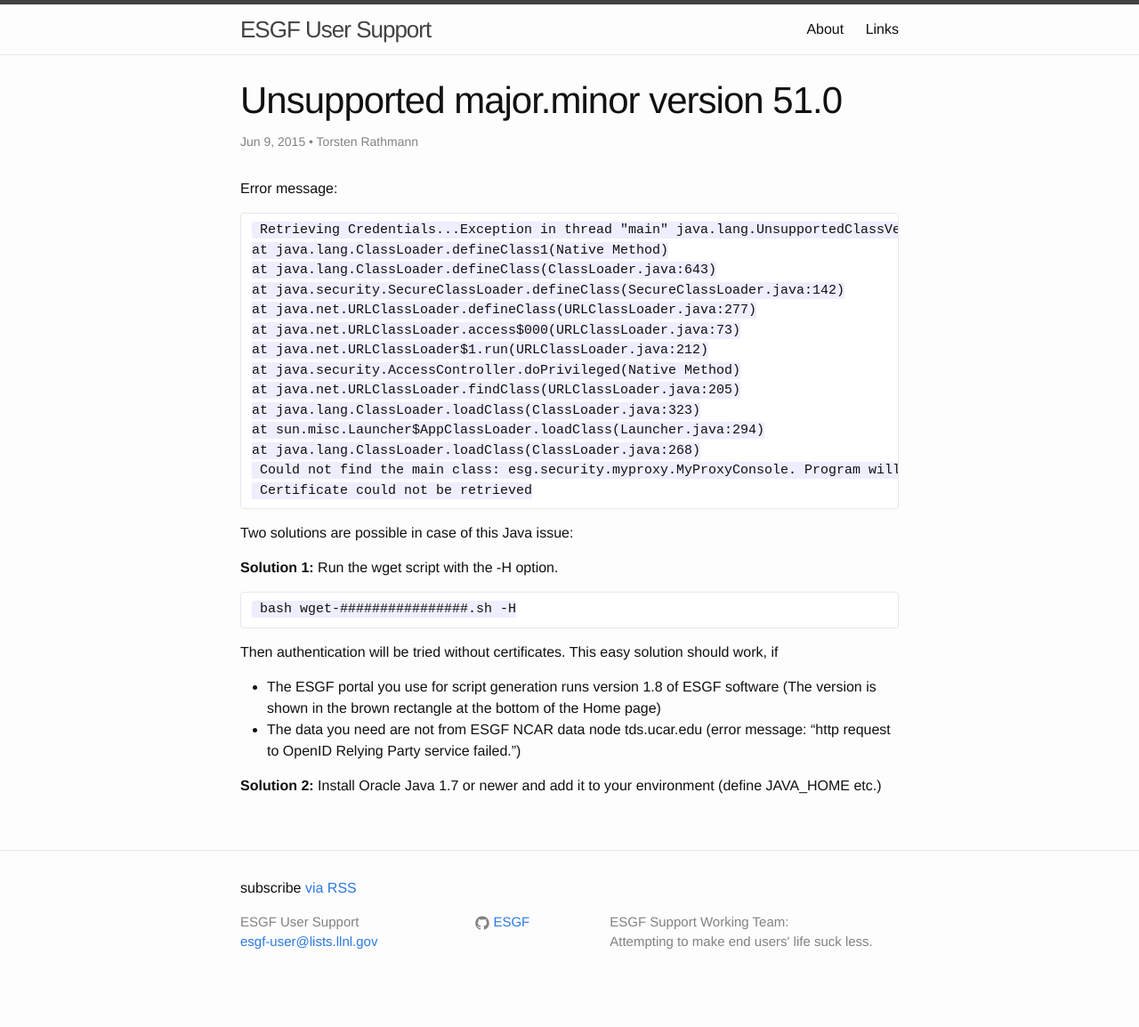
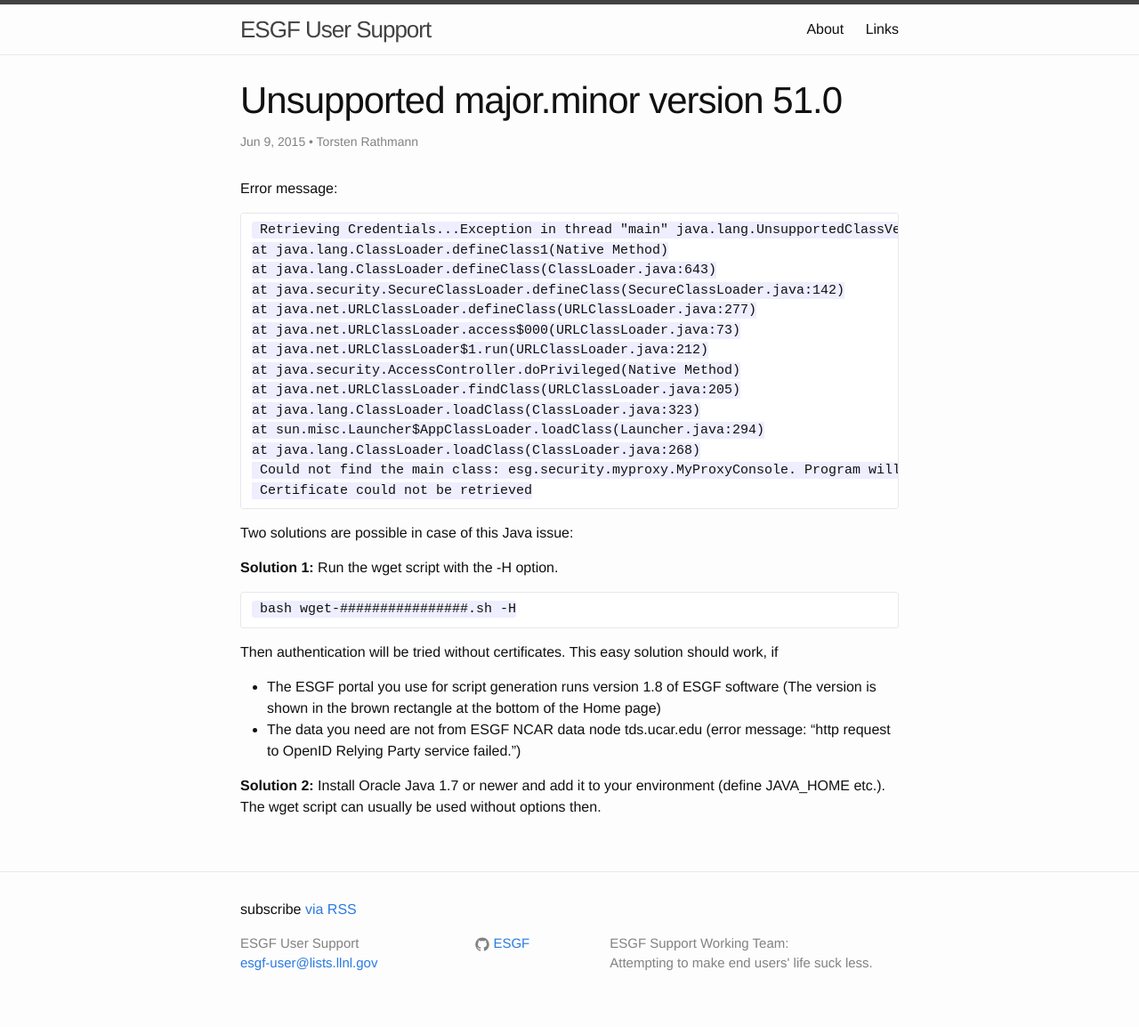
Before and after one commit to ESGF/esgf-swt, a Jekyll site: the page built from _posts/2015-04-24-Unsupported-major.minor-version-51.0.markdown, in a window 1280 px wide. Shown: the whole page at 89% size. Built offline with Jekyll 4.4.1, drawn with Linux system fonts in a browser that asks for light colours; before the commit the page ends 1130 px from its top, so only the background shows below that.

Commit message:
TR: Text appended: "The wget script can usually be used without options then."

```diff
--- a/_posts/2015-04-24-Unsupported-major.minor-version-51.0.markdown
+++ b/_posts/2015-04-24-Unsupported-major.minor-version-51.0.markdown
@@ -34,4 +34,4 @@
 * The ESGF portal you use for script generation runs version 1.8 of ESGF software (The version is shown in the brown rectangle at the bottom of the Home page)
 * The data you need are not from ESGF NCAR data node tds.ucar.edu (error message: "http request to OpenID Relying Party service failed.")
 
-**Solution 2:** Install Oracle Java 1.7 or newer and add it to your environment (define JAVA_HOME etc.)
+**Solution 2:** Install Oracle Java 1.7 or newer and add it to your environment (define JAVA_HOME etc.). The wget script can usually be used without options then.
```
Also changed, not shown: other parts of _posts/2015-04-24-Unsupported-major.minor-version-51.0.markdown (+1 -1 lines).
